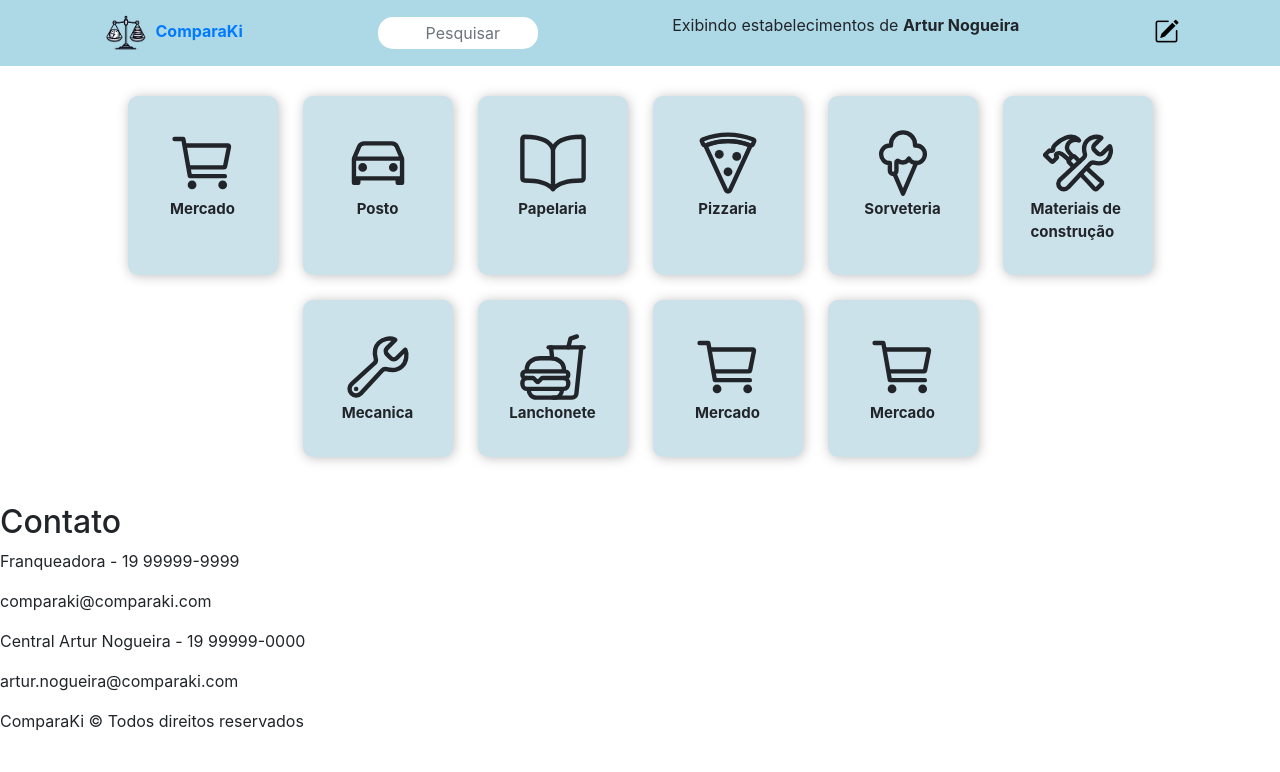
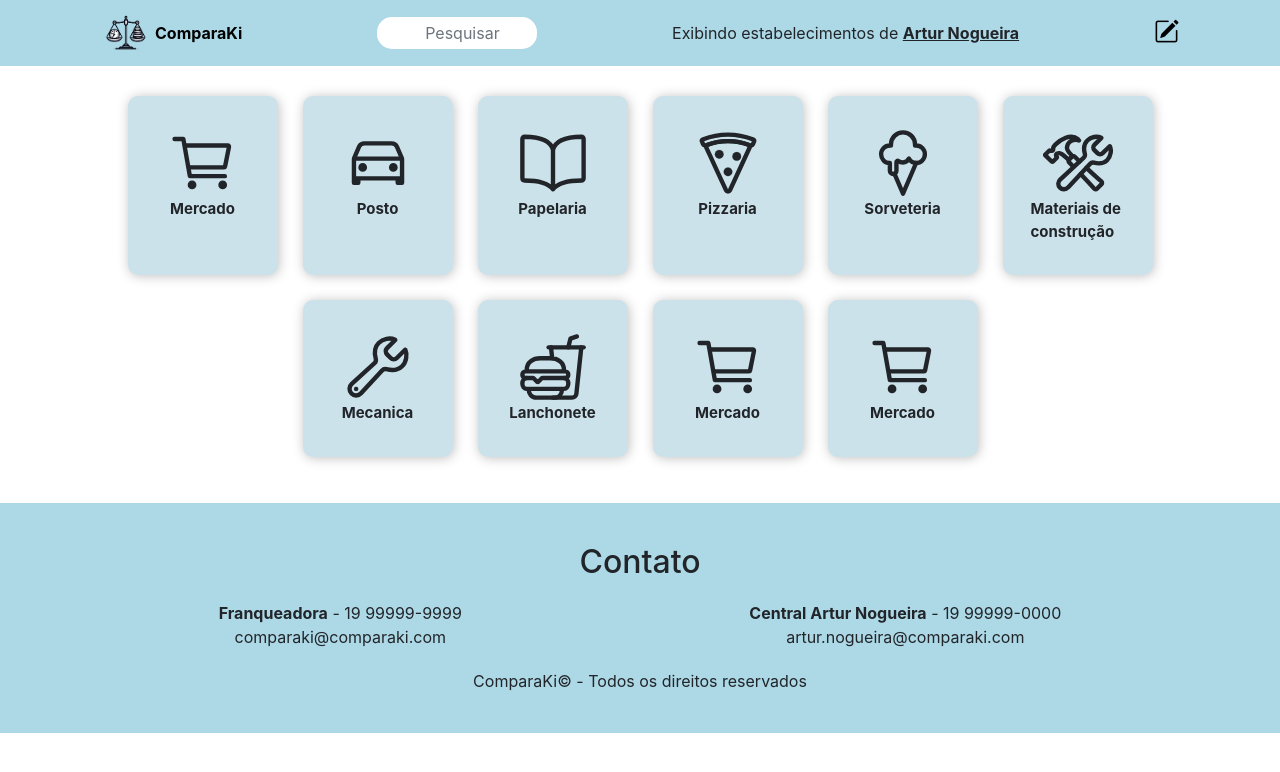
Before and after one commit to Lucas-Etec/comparaki, a PHP site: page / in a window 1280 px wide. Shown: the top 772 px of the page. Run offline with PHP 8.4, Linux system fonts and the light colour scheme; some libraries are stand-ins or nearby versions.

Commit message:
feito estilos do footer

```diff
--- a/index.html
+++ b/index.html
@@ -35,14 +35,14 @@
     <header>
         <div class="container">
             <nav class="navbar navbar-dark bg-dark">
-                <a href="index.html">
+                <a class="logo-a" href="index.html">
                     <img class="logo" src="assets/logo.png" title="logo" alt="logo ComparaKi">
                     <strong>ComparaKi</strong>
                 </a>
                 <form class="form-inline">
                     <input class="form-control pesquisar" type="search" placeholder="Pesquisar" aria-label="Pesquisar">
                 </form>
-                <p>Exibindo estabelecimentos de <strong>Artur Nogueira</strong></p>
+                <p class="escolha-cidade">Exibindo estabelecimentos de <strong>Artur Nogueira</strong></p>
                 <button type="button" title="Lista de produtos" id="botao-abrir-lista" class="botao-lista"><i
                         class="bi bi-pencil-square"></i></button>
             </nav>
@@ -132,18 +132,20 @@
         <ul></ul>
     </aside>
     <footer>
+        <div class="container">
             <h2>Contato</h2>
+            <div class="contatos">
                 <div>
-            <div>
-                <p>Franqueadora - 19 99999-9999</p>
+                    <p><strong>Franqueadora</strong> - 19 99999-9999</p>
                     <p>comparaki@comparaki.com</p>
                 </div>
                 <div>
-                <p>Central Artur Nogueira - 19 99999-0000</p>
+                    <p><strong>Central Artur Nogueira</strong> - 19 99999-0000</p>
                     <p>artur.nogueira@comparaki.com</p>
                 </div>
             </div>
-        <p>ComparaKi © Todos direitos reservados</p>
+            <p>ComparaKi© - Todos os direitos reservados</p>
+        </div>
     </footer>
 
     <script type="module" src="script.js"></script>
--- a/styles/style.css
+++ b/styles/style.css
@@ -75,3 +75,25 @@
 main .container.desativo {
     display: none;
 }
+
+footer {
+    background-color: #ADD8E6;
+    padding: 40px;
+}
+
+footer .container {
+    text-align: center;
+}
+
+footer .container h2,
+footer .container p {
+    margin: 0;
+}
+
+footer .container .contatos {
+    display: flex;
+    flex-wrap: wrap;
+    justify-content: space-around;
+    gap: 20px;
+    margin: 20px 0;
+}
```
Lines whose indentation alone changed are shown as unchanged.
